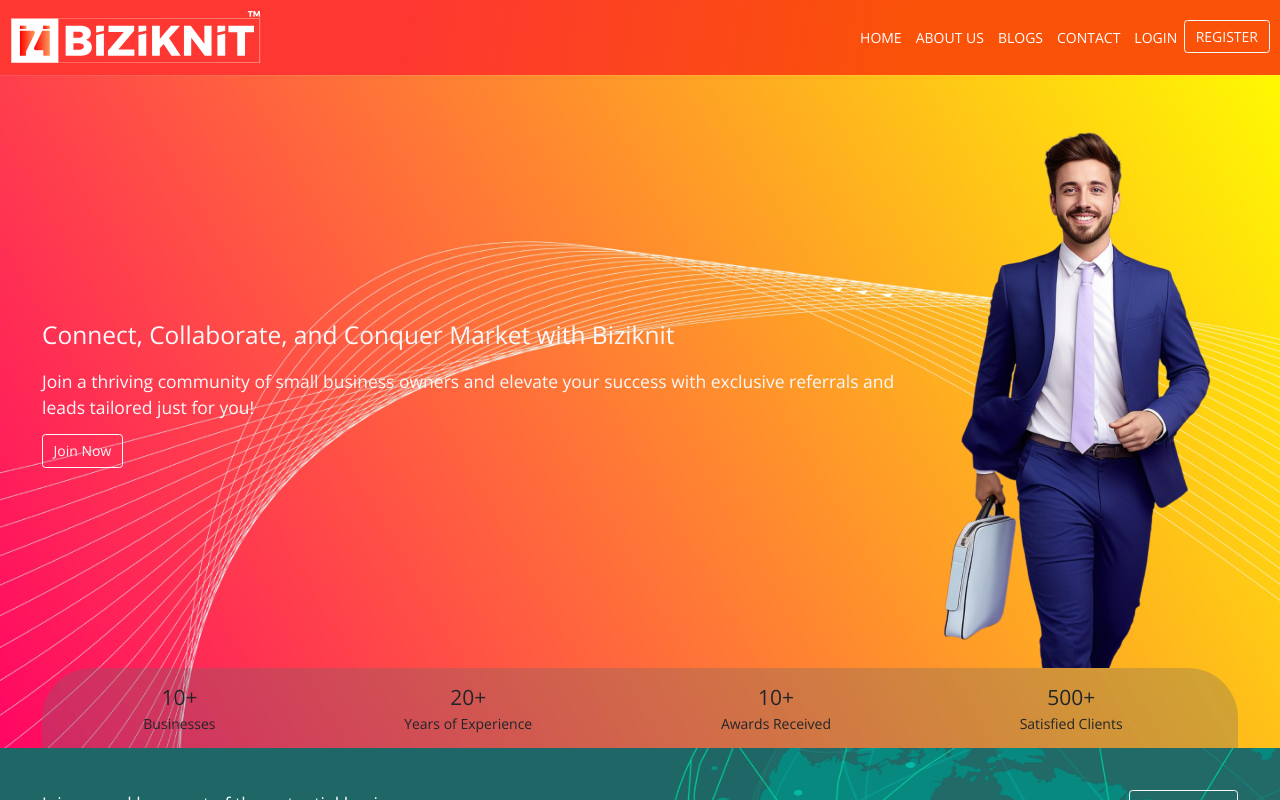
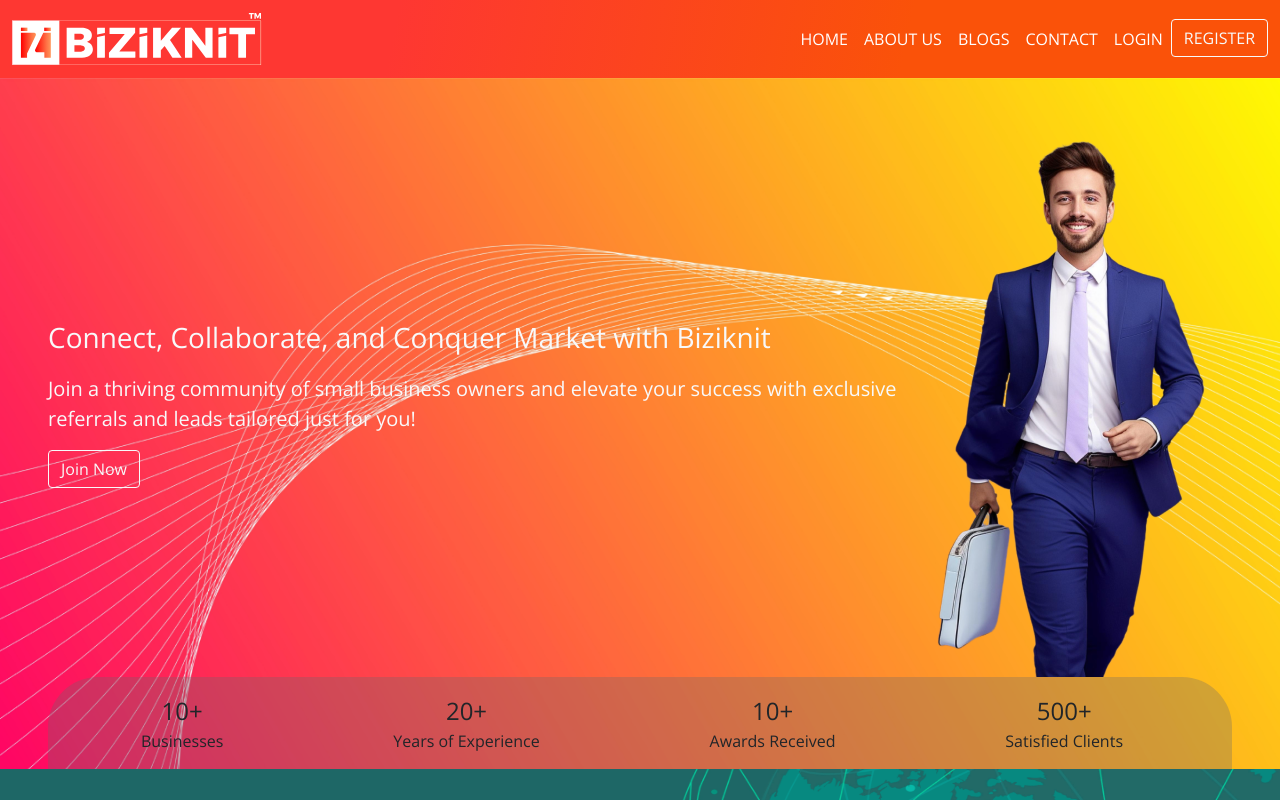
Before and after one commit to pvsaiganesh/Biziknit, a React (Create React App) app: page / in a window 1280 px wide. Shown: the top 800 px of the page. Built offline with nearby package versions, Linux system fonts and the light colour scheme.

Commit message:
Update App.scss

```diff
--- a/src/App.scss
+++ b/src/App.scss
@@ -1,6 +1,6 @@
 * {
   font-family: "Open Sans", sans-serif !important;
-  font-size: 14px !important;
+  font-size: 16px !important;
 }
 .App {
   min-height: 100vh;
```
